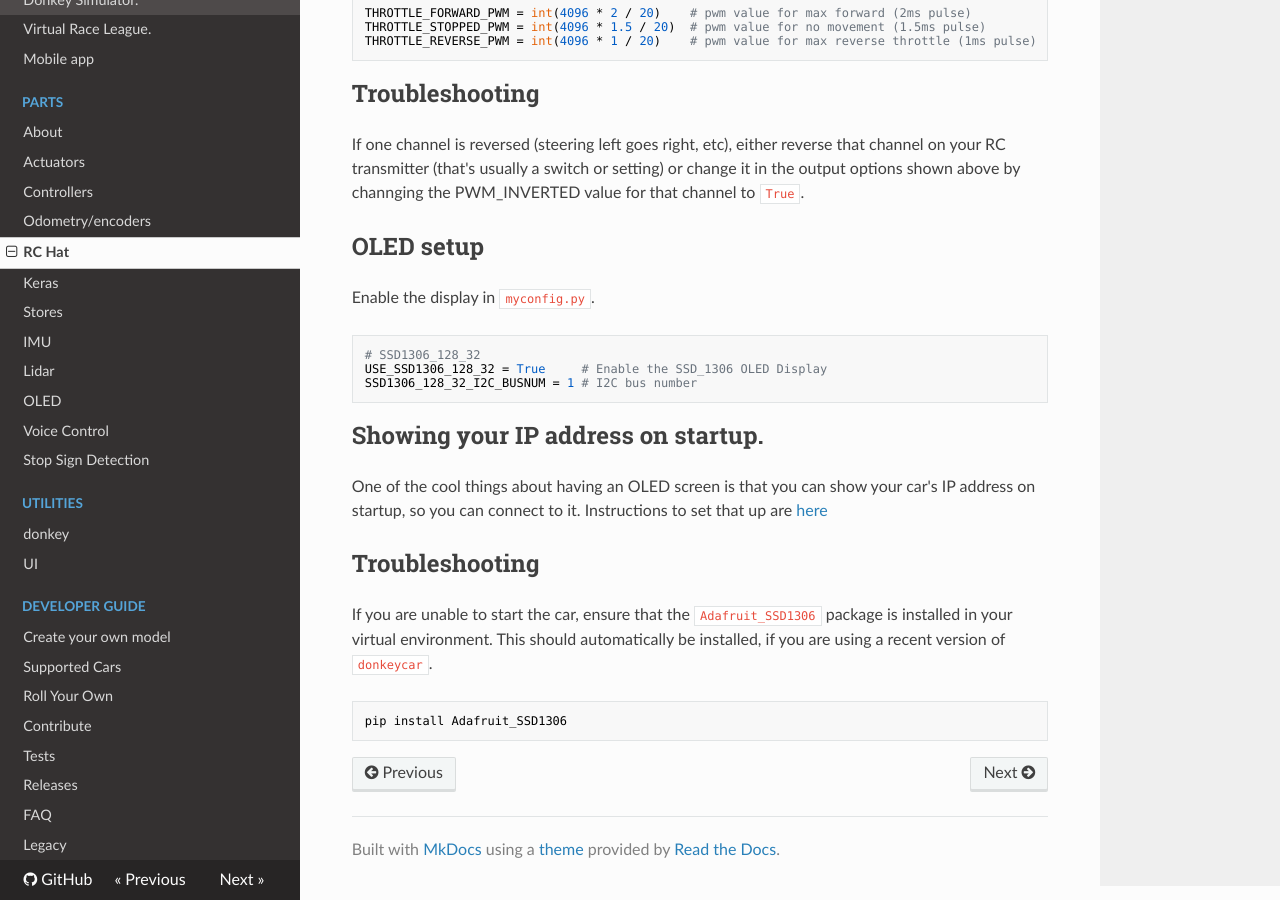
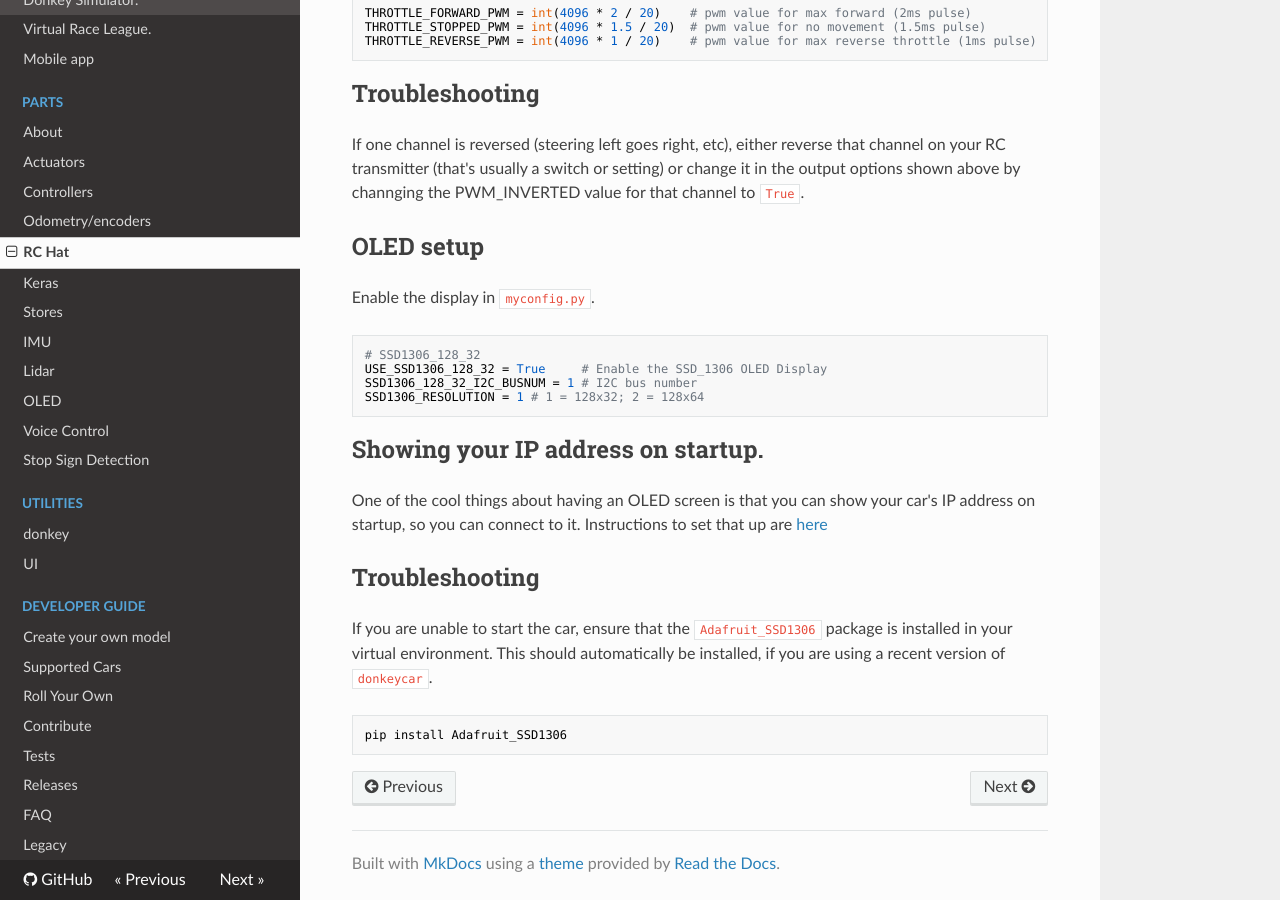
Before and after one commit to autorope/donkeydocs, an MkDocs documentation site: the page built from docs/parts/rc_hat.md, in a window 1280 px wide and 900 px high, scrolled down 2358 px. Built offline with MkDocs 1.6.1, drawn with Linux system fonts in a browser that asks for light colours; nearby versions of some CDN libraries; old or Windows-style settings are respelled for this version of MkDocs.

Commit message:
Update rc_hat.md

````diff
--- a/docs/parts/rc_hat.md
+++ b/docs/parts/rc_hat.md
@@ -89,6 +89,7 @@ Enable the display in `myconfig.py`.
 # SSD1306_128_32
 USE_SSD1306_128_32 = True     # Enable the SSD_1306 OLED Display
 SSD1306_128_32_I2C_BUSNUM = 1 # I2C bus number
+SSD1306_RESOLUTION = 1 # 1 = 128x32; 2 = 128x64
 ```
 ## Showing your IP address on startup.
 
````
